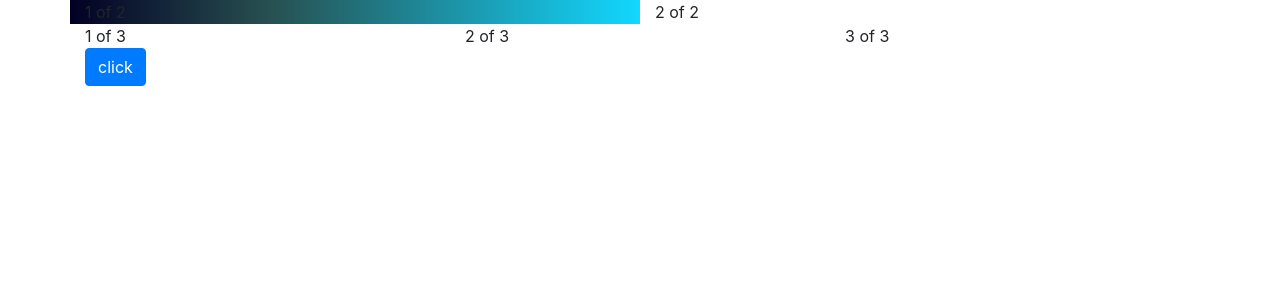
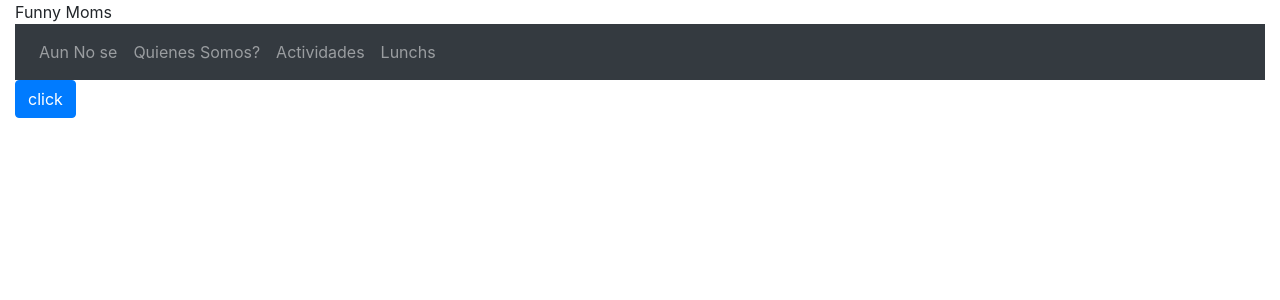
Before and after one commit to scampanalozano/my-app, a React (Create React App) app: page / in a window 1280 px wide. Shown: the top 300 px of the page. Built offline with nearby package versions, Linux system fonts and the light colour scheme.

Commit message:
creacion de barra de navegacion

```diff
--- a/src/App.js
+++ b/src/App.js
@@ -7,6 +7,8 @@ function App() {
   return (
     <div>
      <Header/>
+     {/* <Contenido/>
+     <Footer/> */}
     </div>
   );
 }
--- a/src/Header.css
+++ b/src/Header.css
@@ -2,3 +2,6 @@
     background: rgb(2,0,36);
     background: linear-gradient(90deg, rgba(2,0,36,1) 0%, rgba(22,66,66,0.9262079831932774) 35%, rgba(0,212,255,0.9290091036414566) 100%);
 }
+.Header-nombre{
+    background: rgb(111, 107, 186);
+}
--- a/src/Header.js
+++ b/src/Header.js
@@ -3,18 +3,19 @@ import Container from 'react-bootstrap/Container'
 import Row from 'react-bootstrap/Row'
 import Col from 'react-bootstrap/Col'
 import Button from 'react-bootstrap/Button'
+import Nav from 'react-bootstrap/Nav'
+import Navbar from 'react-bootstrap/Navbar'
 import './Header.css';
 function Header() {
   return (
-    <Container>
-      <Row >
-        <Col className="Header-banner" >1 of 2</Col>
-        <Col>2 of 2</Col>
+    <Container fluid>
+      <Row>
+        <Col>Funny Moms</Col>
       </Row>
       <Row>
-        <Col>1 of 3</Col>
-        <Col>2 of 3</Col>
-        <Col>3 of 3</Col>
+        <Col>
+          {navigationBar()}
+        </Col>
       </Row>
       <Row>
         <Col>
@@ -24,4 +25,18 @@ function Header() {
     </Container>
   );
 }
+
+const navigationBar = () => {
+  return (<Navbar bg="dark" expand="sm" variant="dark">
+    <Navbar.Toggle aria-controls="responsive-navbar-nav" />
+    <Navbar.Collapse id="responsive-navbar-nav">
+      <Nav className="mr-auto">
+        <Nav.Link href="#home">Aun No se</Nav.Link>
+        <Nav.Link href="#QuienesSomos">Quienes Somos?</Nav.Link>
+        <Nav.Link href="#actividades">Actividades</Nav.Link>
+        <Nav.Link href="#lunch">Lunchs</Nav.Link>
+      </Nav>
+    </Navbar.Collapse>
+  </Navbar>);
+}
 export default Header;// para que este disponible para otros archivos
```
